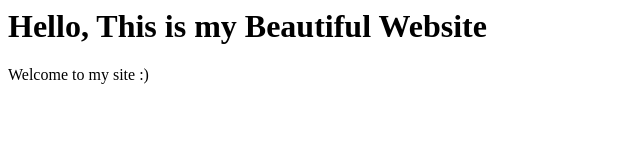
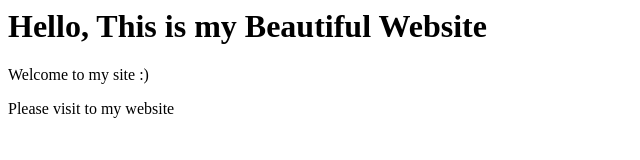
Before and after one commit to reh4909/awesome-web-repo, a plain HTML site: page index.html in a window 1280 px wide. Shown: the whole page, without its empty margins (0-640 px from the left). Drawn offline with Linux system fonts and the light colour scheme.

Commit message:
Added index.html

```diff
--- a/index.html
+++ b/index.html
@@ -2,4 +2,5 @@
 <title>This is my website</title>
 <h1>Hello, This is my Beautiful Website</h1>
 <p> Welcome to my site :) </p>
+<p>Please visit to my website</p>
 </html>
```
